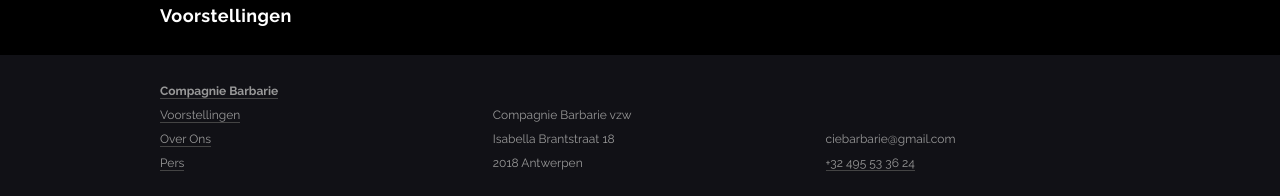
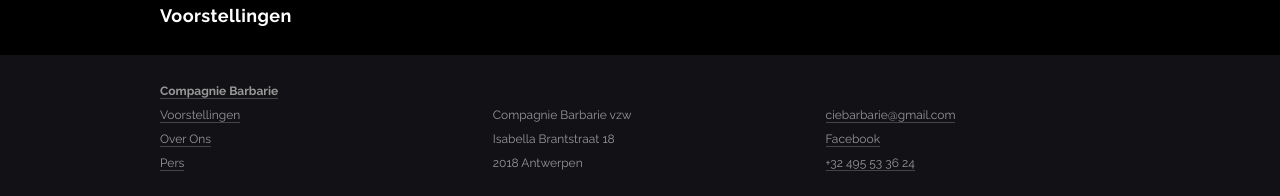
Before and after one commit to ciebarbarie/ciebarbarie, a Jekyll site: the page built from index.md, in a window 1280 px wide. Shown: the part 1209-1405 px from the top of the page. Built offline with Jekyll 4.4.1, drawn with Linux system fonts in a browser that asks for light colours; some web fonts are replaced.

Commit message:
Add Facebook link.

```diff
--- a/_layouts/base.html
+++ b/_layouts/base.html
@@ -42,8 +42,8 @@
       </div>
       <div class="four columns">
         <br>
-        <br>
-        ciebarbarie@gmail.com<br>
+        <a href="mailto:ciebarbarie@gmail.com">ciebarbarie@gmail.com</a><br>
+        <a href="https://www.facebook.com/cie.barbarie">Facebook</a><br>
         <a href="tel:+32495533624">+32 495 53 36 24</a>
       </div>
   </div>
```
